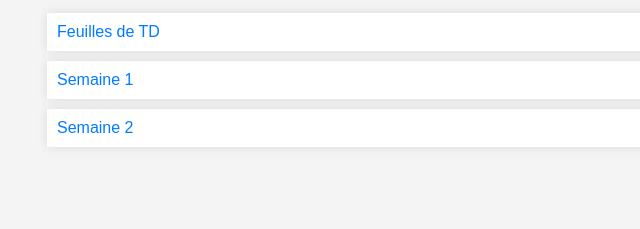
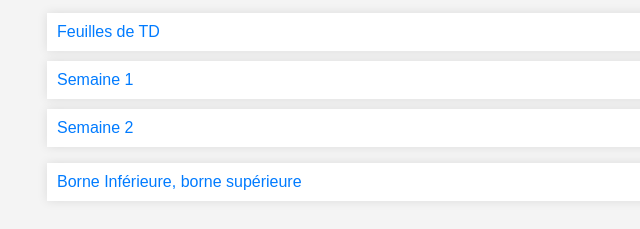
Before and after one commit to sanyam1618/teaching, a plain HTML site: page index.html in a window 1280 px wide. Shown: the part 139-368 px from the top of the page, without its empty margins (193-833 px from the left). Drawn offline with Linux system fonts and the light colour scheme.

Commit message:
Update index.html

```diff
--- a/index.html
+++ b/index.html
@@ -58,6 +58,9 @@
 
       <!-- Add more PDF links as needed -->
     </ul>
+    <ul class="pdf-list">
+      <li><a href="https://perso.math.univ-toulouse.fr/tlabopin/files/2015/02/Borne.pdf">Borne Inférieure, borne supérieure</a></li>
+    </ul>
   </div>
 <script>
     // Function to display current time as last updated time
```
